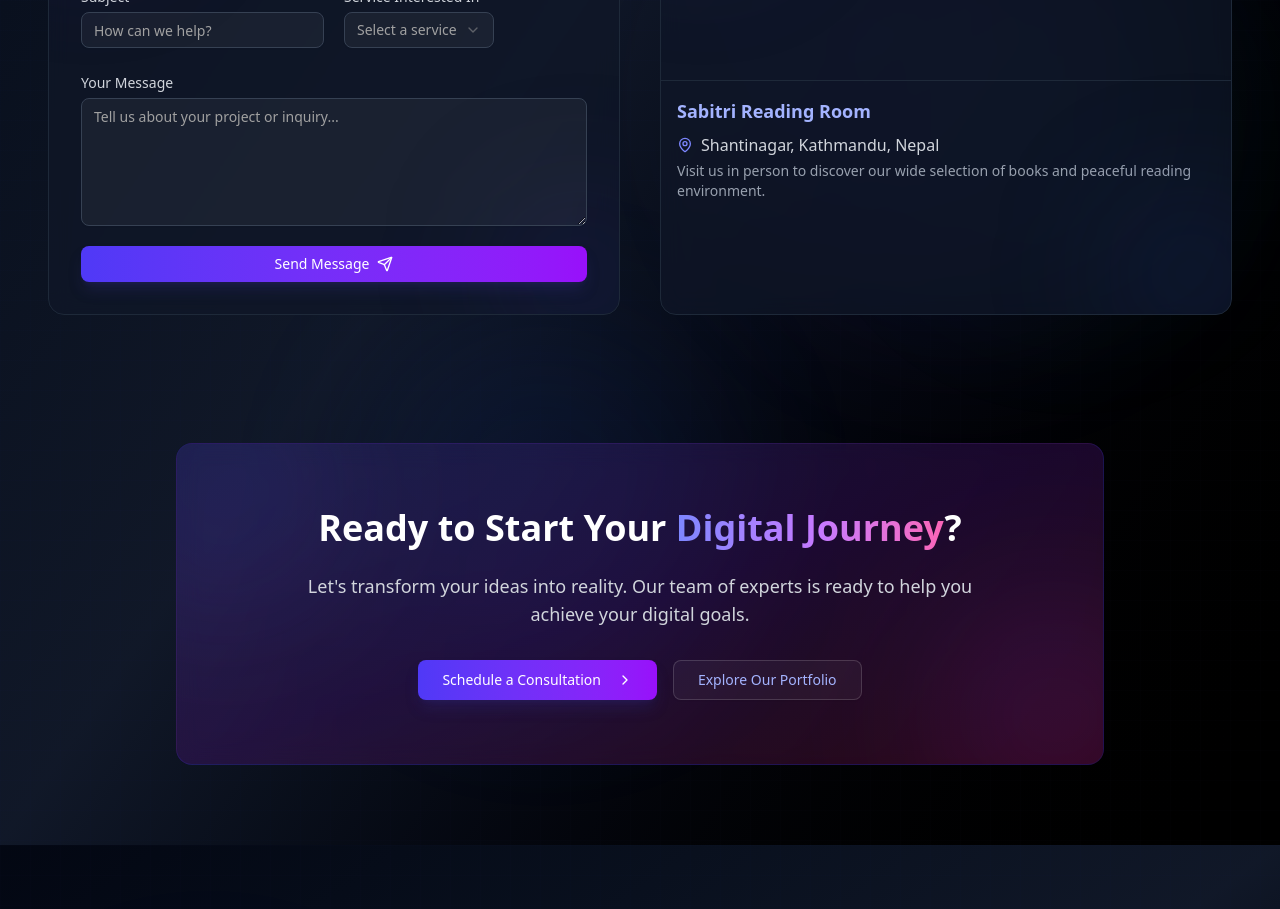
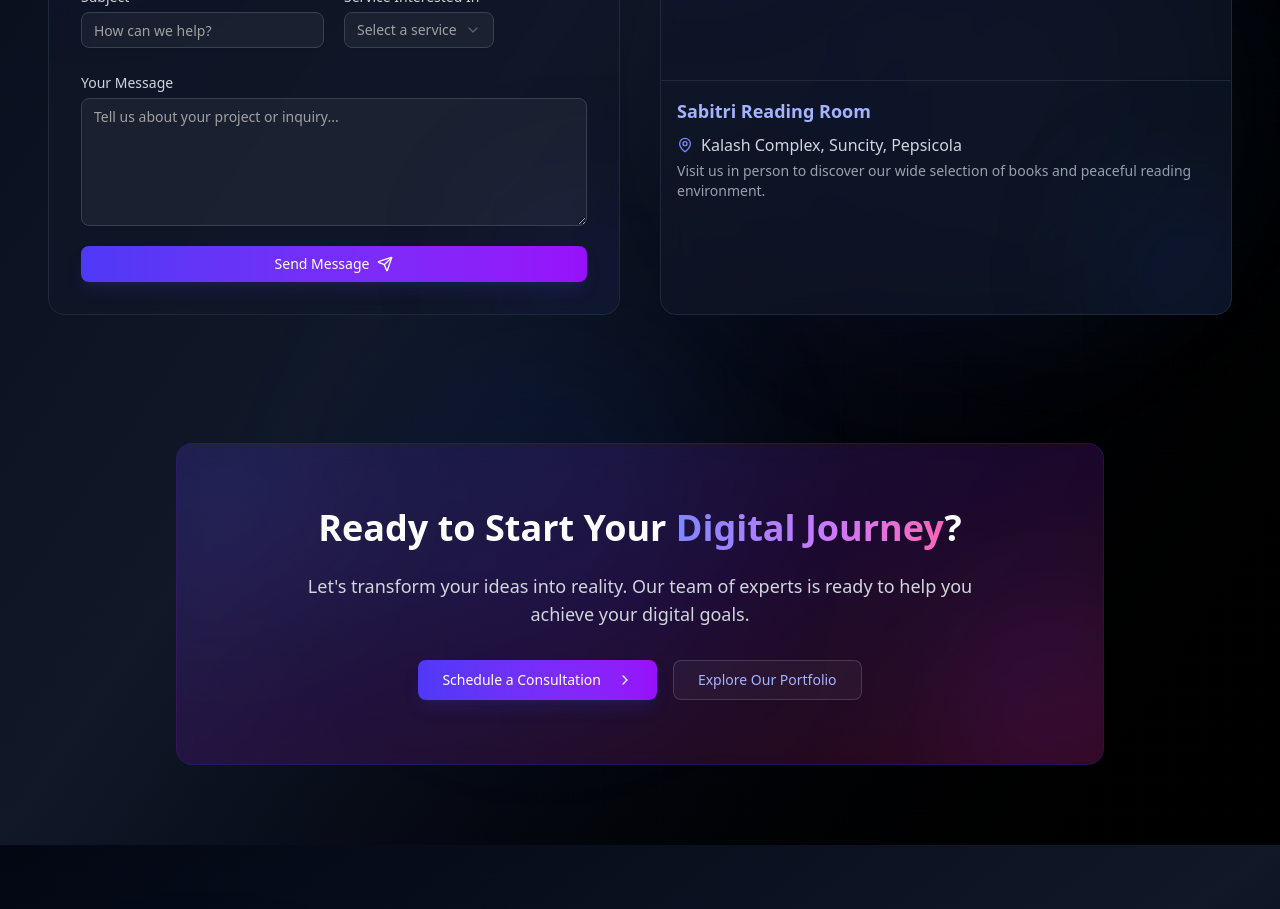
Before and after one commit to aashish-adk1/sabitri-entertainment-next, a Next.js app: page /contact in a window 1280 px wide. Shown: the part 1020-1929 px from the top of the page. Built offline with nearby package versions, Linux system fonts and the light colour scheme; grey boxes are pictures that could not be loaded.

Commit message:
Update contact information and add navigation to services page

```diff
--- a/app/contact/page.tsx
+++ b/app/contact/page.tsx
@@ -430,7 +430,7 @@ export default function ContactPage() {
                 <h4 className="font-bold text-lg mb-2 text-indigo-300">Sabitri Reading Room</h4>
                 <p className="text-gray-300 mb-1 flex items-center">
                   <MapPin className="w-4 h-4 mr-2 text-indigo-400" />
-                  Shantinagar, Kathmandu, Nepal
+                  Kalash Complex, Suncity, Pepsicola
                 </p>
                 <p className="text-gray-400 text-sm">
                   Visit us in person to discover our wide selection of books and peaceful reading environment.
--- a/components/home/hero-section.tsx
+++ b/components/home/hero-section.tsx
@@ -201,6 +201,7 @@ export default function HeroPage() {
           >
             <Button
               size="lg"
+              onClick={()=> window.location.href = "/services"}
               className="bg-gradient-to-r from-indigo-600 to-purple-600 hover:from-indigo-500 hover:to-purple-500 text-white border-none shadow-lg shadow-indigo-900/50 text-lg px-8 group"
             >
               Our Services
@@ -421,7 +422,7 @@ export default function HeroPage() {
           transition={{ duration: 0.5, delay: 0.8 }}
           className="mt-16 text-center"
         >
-          <Button className="group px-8 flex items-center bg-transparent border border-indigo-700/50 hover:bg-indigo-900/30 text-indigo-300">
+          <Button onClick={()=>{ window.location.href = "/services"; }} className="group px-8 flex items-center bg-transparent border border-indigo-700/50 hover:bg-indigo-900/30 text-indigo-300">
             <span>View All Services</span>
             <motion.div
               initial={{ x: 0 }}
```
